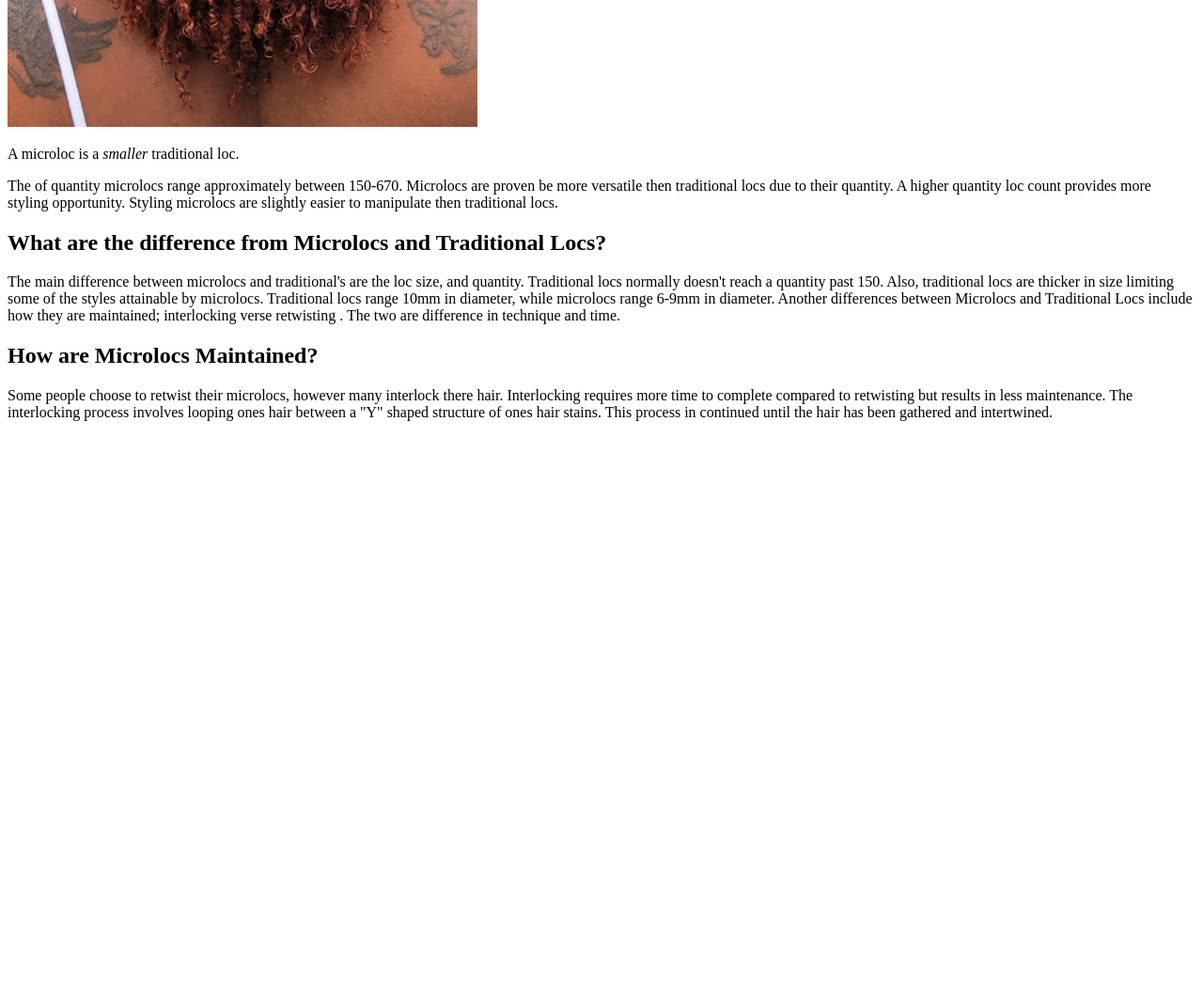
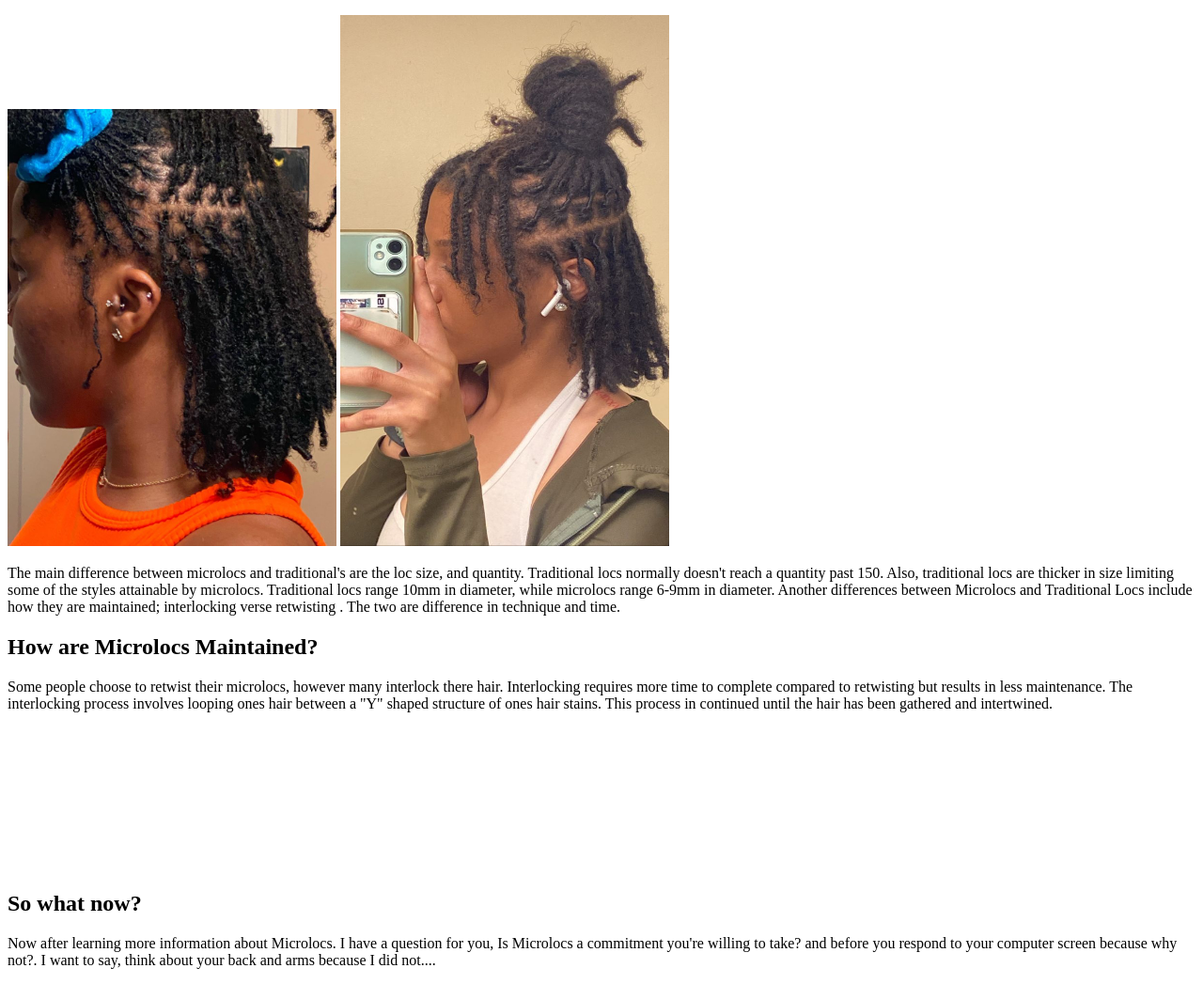
Before and after one commit to brey-hasty/weekFive, a plain HTML site: page index.html in a window 1280 px wide. Shown: the part 945-1992 px from the top of the page at 94% size. Before the commit the page ends 1571 px from the top, so only its background shows below. Drawn offline with Linux system fonts and the light colour scheme.

```diff
--- a/index.html
+++ b/index.html
@@ -15,13 +15,15 @@
 
 <div id="Introduction_Microlocs" >
     <h2>What is a Microlocs?</h2>
-    <img src="photos/ginger.jpg" alt="Woman with ginger colored microlocs" width="500" height="850">
+    <img src="photos/ginger.jpg" alt="Woman with ginger colored microlocs" width="350" height="575">
       <p><span>A microloc is a <em>smaller</em> traditional loc.</span></p>The of quantity microlocs range approximately between 150-670. Microlocs are proven be more versatile then traditional locs due to their quantity. A higher quantity loc count provides more styling opportunity. Styling microlocs are slightly easier to manipulate then traditional locs.</p>
 
 </div>
 
 <div id="Microloc_vs_Traditional" >
     <h2>What are the difference from Microlocs and  Traditional Locs?</h2>
+    <img src="photos/microlocs.jpg" alt="women with short dark microlocs" width="350" height="465">
+    <img src="photos/locs.jpg" alt="women with short dark microlocs" width="350" height="565">
       <p>The main difference between microlocs and traditional's are the loc size, and quantity. Traditional locs normally doesn't reach a quantity past 150. Also, traditional locs are thicker in size limiting some of the styles attainable by microlocs. Traditional locs range 10mm in diameter, while microlocs range
         6-9mm in diameter. Another differences between Microlocs and Traditional Locs include how they are maintained; interlocking verse retwisting . The two are difference in technique and time.</p>
 
@@ -35,7 +37,9 @@
 </div>
 
 <div id="Conclusion_Microlocs">
-
+    <h2>So what now?</h2>
+    <p>Now after learning more information about Microlocs. I have a question for you, Is Microlocs a commitment you're willing to take? and before you respond to your computer screen because why not?. I want to say, think
+      about your back and arms because I did not....</p>
 
 </div>
 
```
Also changed, not shown: 1 other file.
